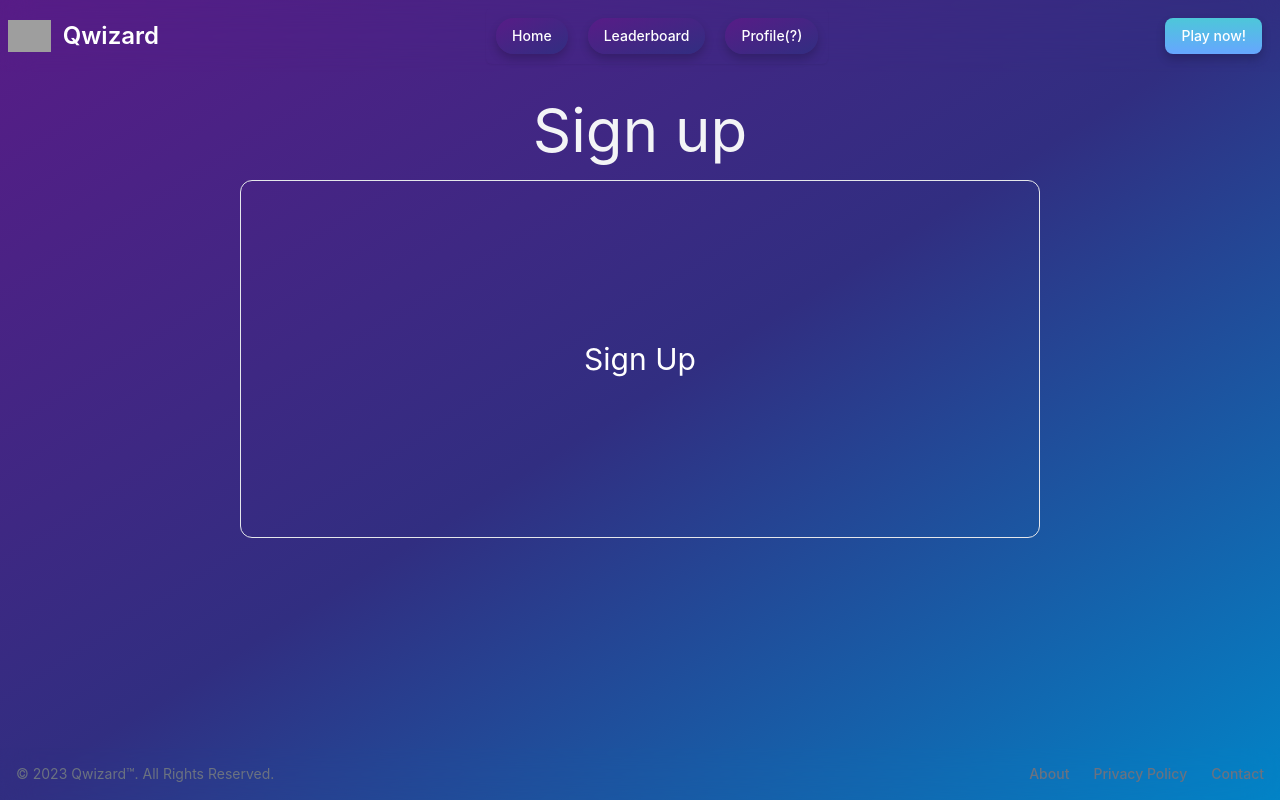
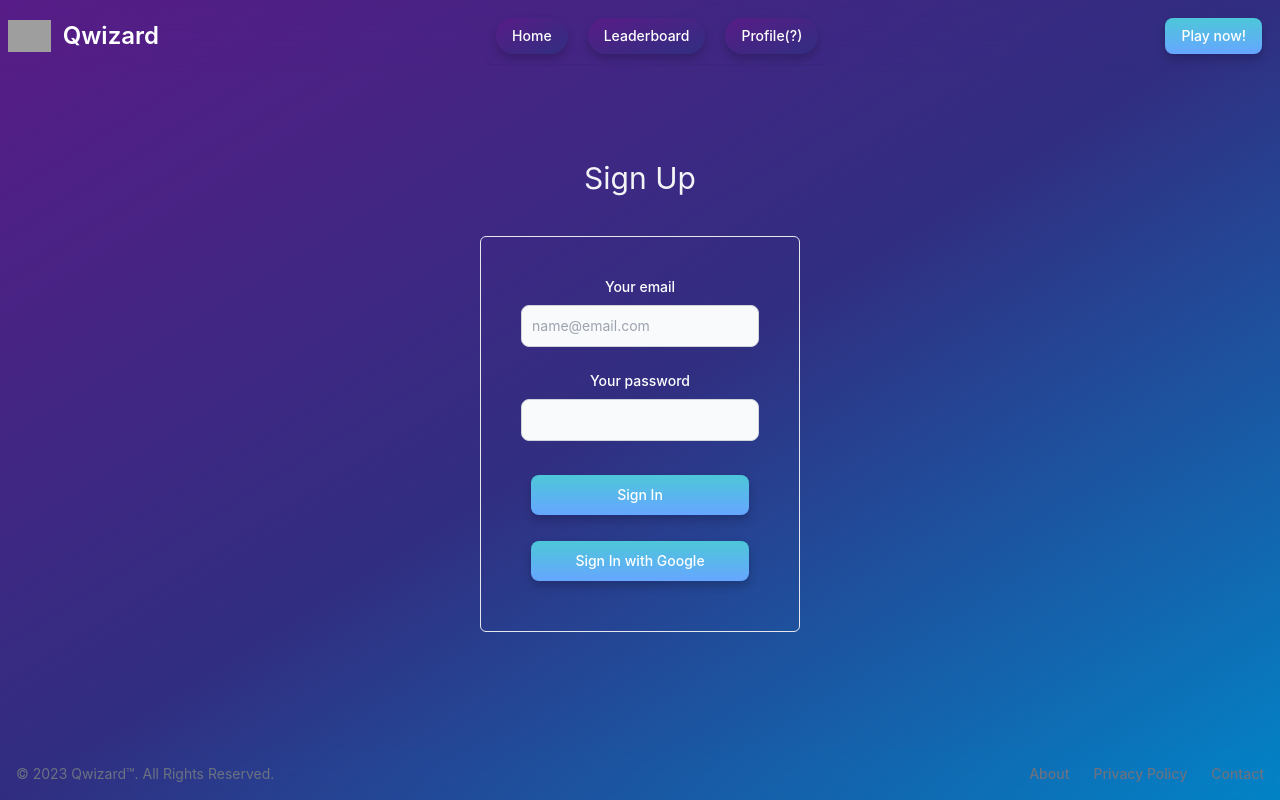
Before and after one commit to chriswynns1/qwizard, a React (Create React App) app: page /signup in a window 1280 px wide. Built offline with nearby package versions, Linux system fonts and the light colour scheme; no server answers; grey boxes are pictures that could not be loaded.

Commit message:
finished v1 of signup page

```diff
--- /dev/null
+++ b/src/Auth.js
@@ -0,0 +1,16 @@
+import { getAuth, signInWithEmailAndPassword } from 'firebase/auth'; // Correct import
+import { auth } from './firebase'; // Correct import
+
+const signInAsSingleUser = async (email, password) => {
+  try {
+    const userCredential = await signInWithEmailAndPassword(auth, email, password);
+    const user = userCredential.user;
+    console.log('Signed in user:', user);
+    return user;
+  } catch (error) {
+    console.error('Error signing in:', error);
+    throw error;
+  }
+};
+
+export { signInAsSingleUser };
--- a/src/SignUp.js
+++ b/src/SignUp.js
@@ -1,12 +1,92 @@
-import React from "react";
+import React, { useState } from 'react';
+import { useNavigate } from 'react-router-dom';
+import { auth, googleAuthProvider } from './firebase';
 
 function SignUp() {
+  const navigate = useNavigate();
+  const [email, setEmail] = useState('');
+  const [password, setPassword] = useState('');
+
+  const handleSignIn = async (e) => {
+    e.preventDefault();
+    try {
+      // Sign in with email and password
+      // You can replace this with your own authentication method
+      // For example, you might want to use signInWithEmailAndPassword
+      const userCredential = await auth.signInWithEmailAndPassword(email, password);
+      const user = userCredential.user;
+
+      navigate('/dashboard');
+      // Handle successful sign-in (e.g., redirect, update state)
+    } catch (error) {
+      // Handle sign-in error (e.g., display error message)
+      console.error('Error signing in:', error.message);
+    }
+  };
+
+  const handleGoogleSignIn = async () => {
+    try {
+      // Sign in with Google using a popup
+      const result = await auth.signInWithPopup(googleAuthProvider);
+      const user = result.user;
+
+      navigate('/dashboard');
+      // Handle successful sign-in (e.g., redirect, update state)
+    } catch (error) {
+      // Handle sign-in error (e.g., display error message)
+      console.error('Error signing in with Google:', error.message);
+    }
+  };
+
   return (
-    <div className="text-gray-100 pt-20">
-      <div className="text-6xl text-center m-5">Sign up</div>
-      <div className="text-3xl text-center text-white border mx-60 p-40 rounded-xl">
-        Sign Up
-      </div>
+    <div className="text-gray-100 pt-20 text-center">
+      <div className="pt-20 text-3xl">Sign Up</div>
+
+      <div className="w-80 mt-10 mx-auto flex flex-col justify-center border rounded-md p-10">
+  <form onSubmit={handleSignIn}>
+    <div className="mb-6">
+      <label htmlFor="email" className="block mb-2 text-sm font-medium text-white">
+        Your email
+      </label>
+      <input
+        type="email"
+        id="email"
+        value={email} // Use the value attribute for controlled component
+        onChange={(e) => setEmail(e.target.value)}
+        className="bg-gray-50 border border-gray-300 text-gray-900 text-sm rounded-lg focus:ring-blue-500 focus:border-blue-500 block w-full p-2.5 dark:bg-gray-700 dark:border-gray-600 dark:placeholder-gray-400 dark:text-white dark:focus:ring-blue-500 dark:focus:border-blue-500"
+        placeholder="name@email.com"
+        required
+      />
+    </div>
+    <div className="mb-6">
+      <label htmlFor="password" className="block mb-2 text-sm font-medium text-white">
+        Your password
+      </label>
+      <input
+        type="password"
+        id="password"
+        value={password} // Use the value attribute for controlled component
+        onChange={(e) => setPassword(e.target.value)}
+        className="bg-gray-50 border border-gray-300 text-gray-900 text-sm rounded-lg focus:ring-blue-500 focus:border-blue-500 block w-full p-2.5 dark:bg-gray-700 dark:border-gray-600 dark:placeholder-gray-400 dark:text-white dark:focus:ring-blue-500 dark:focus:border-blue-500"
+        required
+      />
+    </div>
+    <div className='flex flex-col justify-center'>
+      <button
+              type="submit"
+              className="text-white bg-black hover:bg-pink-500 focus:ring-4 focus:outline-none focus:ring-blue-300 font-medium rounded-lg text-sm w-full sm:w-auto px-5 py-2.5 text-center dark:bg-blue-600 dark:hover:bg-blue-700 dark:focus:ring-blue-800"
+            >
+              Sign In
+            </button>
+            <button
+            onClick={handleGoogleSignIn}
+            className="mt-4 text-white bg-red-500 hover:bg-red-600 focus:ring-4 focus:outline-none focus:ring-blue-300 font-medium rounded-lg text-sm w-full sm:w-auto px-5 py-2.5 text-center dark:bg-red-600 dark:hover:bg-red-700 dark:focus:ring-red-800"
+          >
+            Sign In with Google
+          </button>
+    </div>
+        </form>
+</div>
     </div>
   );
 }
--- a/src/firebase.js
+++ b/src/firebase.js
@@ -1,5 +1,6 @@
 // Import the functions you need from the SDKs you need
-import { initializeApp } from "firebase/app";
+import { initializeApp } from 'firebase/app';
+import { getAuth, GoogleAuthProvider } from 'firebase/auth';
 // TODO: Add SDKs for Firebase products that you want to use
 // https://firebase.google.com/docs/web/setup#available-libraries
 
@@ -20,5 +21,8 @@ const firebaseConfig = {
   appId
 };
 
-// Initialize Firebase
 const app = initializeApp(firebaseConfig);
+const auth = getAuth(app);
+const googleAuthProvider = new GoogleAuthProvider();
+
+export { auth, googleAuthProvider };
```
